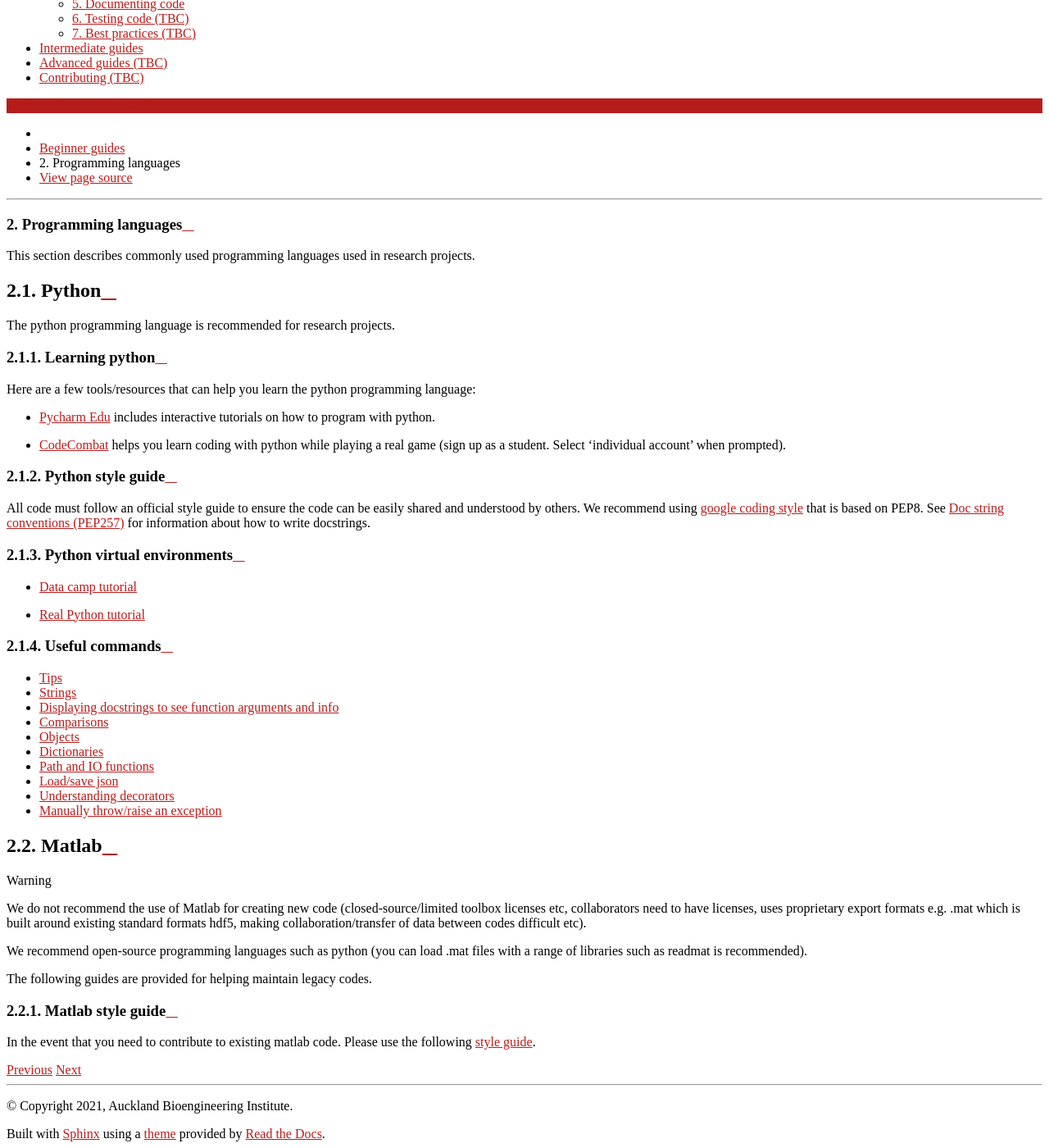
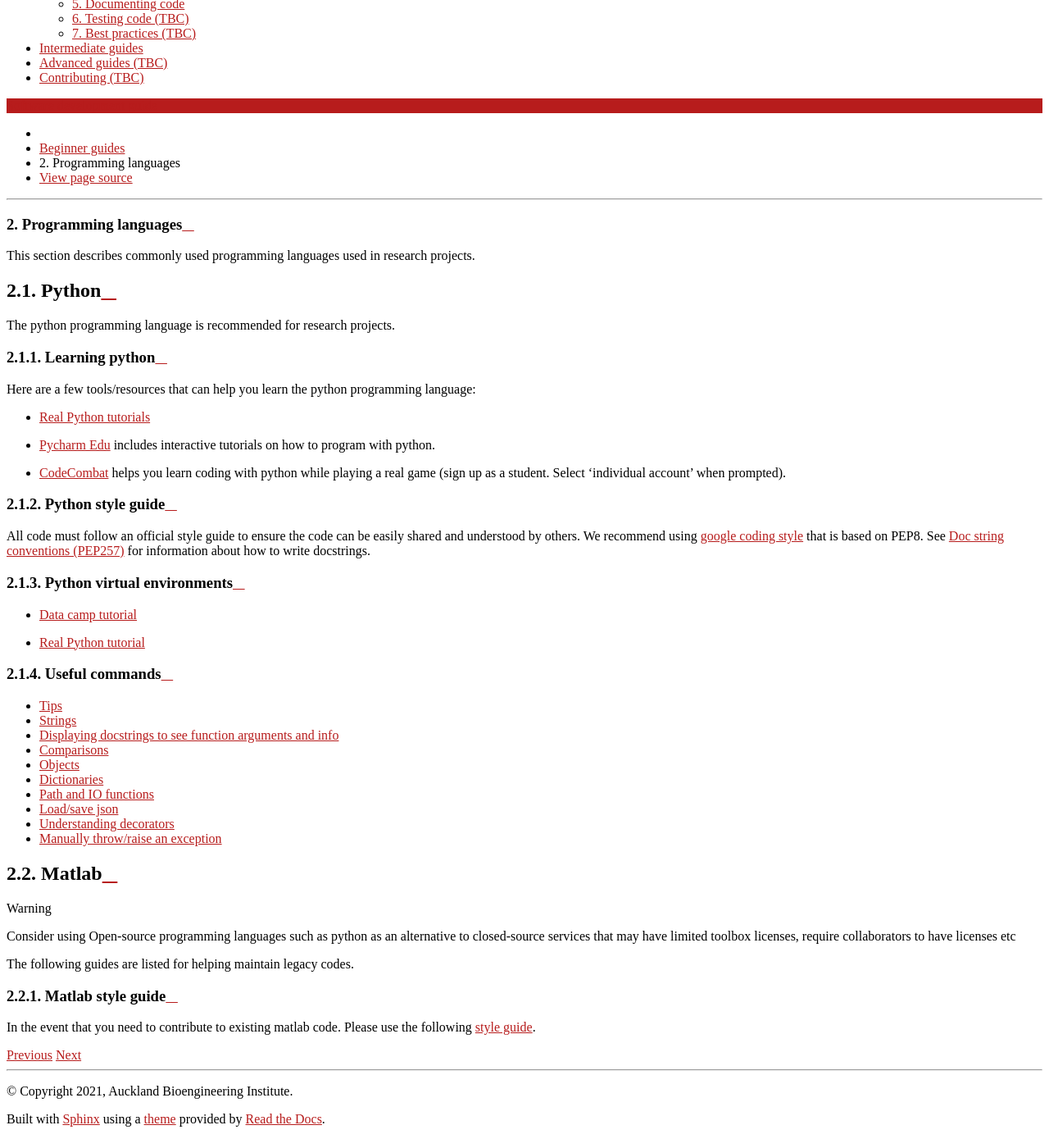
Before and after one commit to prasanthsasikumar/holographic-breast-biomechanics, a Sphinx documentation site: the page built from docs/source/beginner/programming_languages.rst, in a window 1280 px wide and 1400 px high, scrolled down 317 px. Shown: the whole window at 82% size. Built offline with Sphinx 7.4.7 and the Read the Docs theme 2.0.0, drawn with Linux system fonts in a browser that asks for light colours; some of the changed text lies outside the part shown.

Commit message:
Updating programming languages and the linux terminal sections

```diff
--- a/docs/source/beginner/programming_languages.rst
+++ b/docs/source/beginner/programming_languages.rst
@@ -12,6 +12,7 @@ Learning python
 ---------------
 Here are a few tools/resources that can help you learn the python programming language:
 
+- `Real Python tutorials <https://realpython.com/start-here/>`_
 - `Pycharm Edu <https://www.jetbrains.com/pycharm-edu/>`_ includes interactive tutorials on how to program with python.
 - `CodeCombat <https://codecombat.com>`_ helps you learn coding with python while playing a real game (sign up as a student. Select ‘individual account’ when prompted).
 
@@ -38,11 +39,9 @@ Matlab
 ======
 
 .. warning::
-   We do not recommend the use of Matlab for creating new code (closed-source/limited toolbox licenses etc, collaborators need to have licenses, uses proprietary export formats e.g. .mat which is built around existing standard formats hdf5, making collaboration/transfer of data between codes difficult etc).
+   Consider using Open-source programming languages such as python as an alternative to closed-source services that may have limited toolbox licenses, require collaborators to have licenses etc
 
-   We recommend open-source programming languages such as python (you can load .mat files with a range of libraries such as readmat is recommended).
-
-   The following guides are provided for helping maintain legacy codes.
+   The following guides are listed for helping maintain legacy codes.
 
 Matlab style guide
 ------------------
```
Also changed, not shown: docs/source/beginner/terminal.rst (+12 -13 lines).
